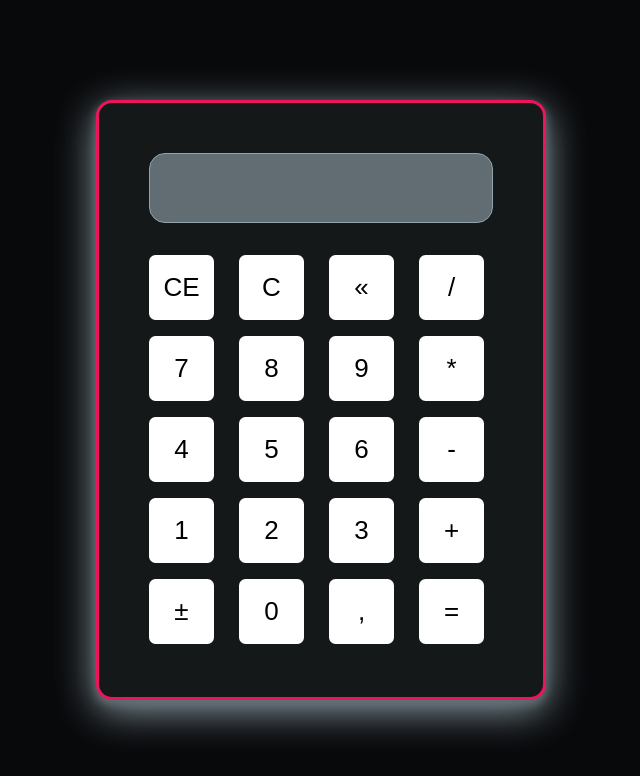
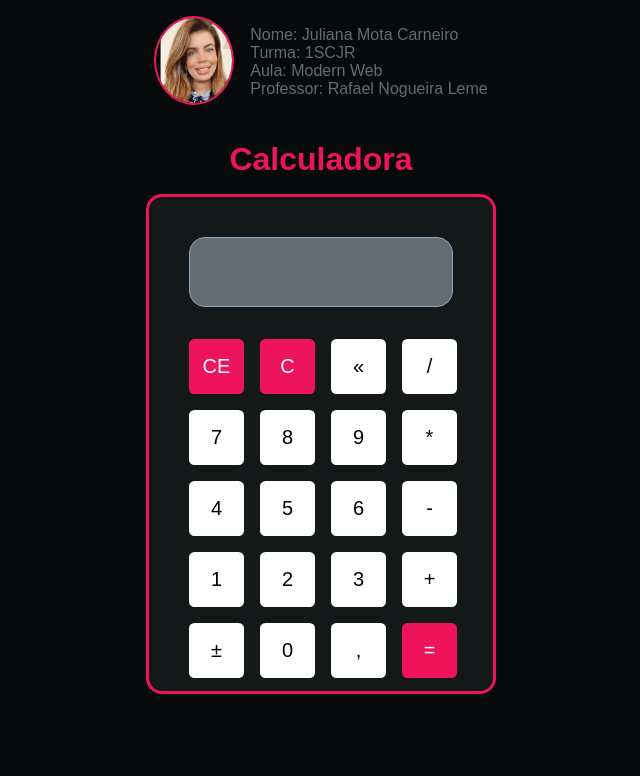
Before and after one commit to jumotac/FIAP-1SCJR-calculator, a plain HTML site: page index.html in a window 1280 px wide. Shown: the whole page, without its empty margins (319-959 px from the left). Drawn offline with Linux system fonts and the light colour scheme.

Commit message:
Repaginada no layout

```diff
--- a/index.html
+++ b/index.html
@@ -10,6 +10,23 @@
     <script src="./script.js" defer type="text/javascript"></script>
 </head>
 <body>
+
+    <header>
+        <div class="cabecalho">
+            <div class="foto">
+                <img class="foto-juliana" src="/img/juliana.png" alt="">
+            </div>
+            <div class="infos">
+                <p>Nome: Juliana Mota Carneiro</p>
+                <p>Turma: 1SCJR </p>
+                <p>Aula: Modern Web </p>
+                <p>Professor: Rafael Nogueira Leme</p>
+            </div>
+        </div>
+        <h1 class="titulo">Calculadora</h1>
+    </header>
+
+    <main>
     <div class="calculadora">
         <div class="display" id="display"></div>
         <div class="container-buttons">
@@ -35,5 +52,6 @@
           <button id="igual">=</button>
       </div>
     </div>
+    </main>
 </body>
 </html>
--- a/styles.css
+++ b/styles.css
@@ -17,24 +17,49 @@
 
 body {
     background: var(--preto);
+    justify-content: center;
+    align-items: center;
+    padding: 1em;
+
+    height: 100vh;
+    font-family: sans-serif;
+    color: var(--cinza);
+}
+
+.cabecalho {
     display: flex;
     justify-content: center;
     align-items: center;
+    margin-bottom: 2em;
+}
 
-    height: 100vh;
-    font-family: sans-serif;
+.foto-juliana {
+    width: 80px;
+    border-radius: 100%;
+    border: 2px solid var(--rosa);
+    margin-right: 1em;
+}
+
+main {
+    display: flex;
+    justify-content: center;
+}
+
+.titulo {
+    color: var(--rosa);
+    text-align: center;
+    margin-bottom: .5em;
 }
 
 .calculadora {
-    width: 450px;
-    height: 600px;
-    padding: 50px;
+    width: 350px;
+    height: 500px;
+    padding: 40px;
     border-radius: 16px;
 
     background: var(--cinza-escuro);
     border: 3px solid var(--rosa);
     box-shadow: 0px 4px 10px var(--cinza),
-                0px 10px 40px var(--cinza-claro);
 }
 
 .display {
@@ -42,12 +67,13 @@ body {
     height: 70px;
     border-radius: 16px;
     padding: 15px;
-
+    display: flex;
+    align-items: center;
     background: var(--cinza);
     border: 1px solid var(--cinza-claro);
     color: var(--branco);
     text-align: right;
-    font-size: 46px;
+    font-size: 24px;
 }
 
 .container-buttons {
@@ -58,13 +84,13 @@ body {
 }
 
 .calculadora button {
-    height: 65px;
-    width: 65px;
+    height: 55px;
+    width: 55px;
 
     background: var(--branco);
     border-radius: 10%;
     cursor: pointer;
-    font-size: 26px;
+    font-size: 20px;
     border: 0;
 }
 
@@ -72,3 +98,16 @@ body {
     background: var(--rosa);
     color: var(--branco);
 }
+
+#igual,
+#limparDisplay,
+#limparCalculo {
+    background: var(--rosa);
+    color: var(--branco);
+}
+
+#igual:hover,
+#limparDisplay:hover,
+#limparCalculo:hover {
+    background: var(--cinza);
+}
```
Also changed, not shown: img/juliana.png (added).
